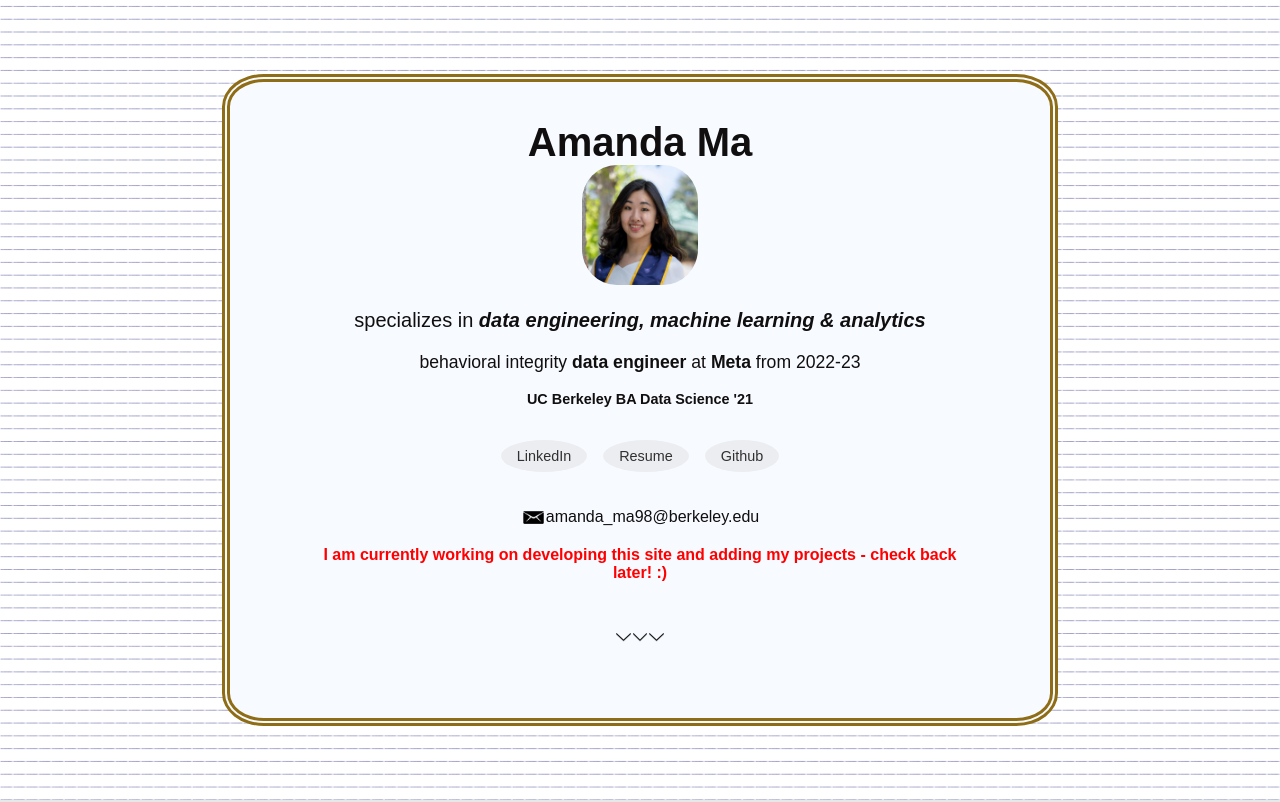
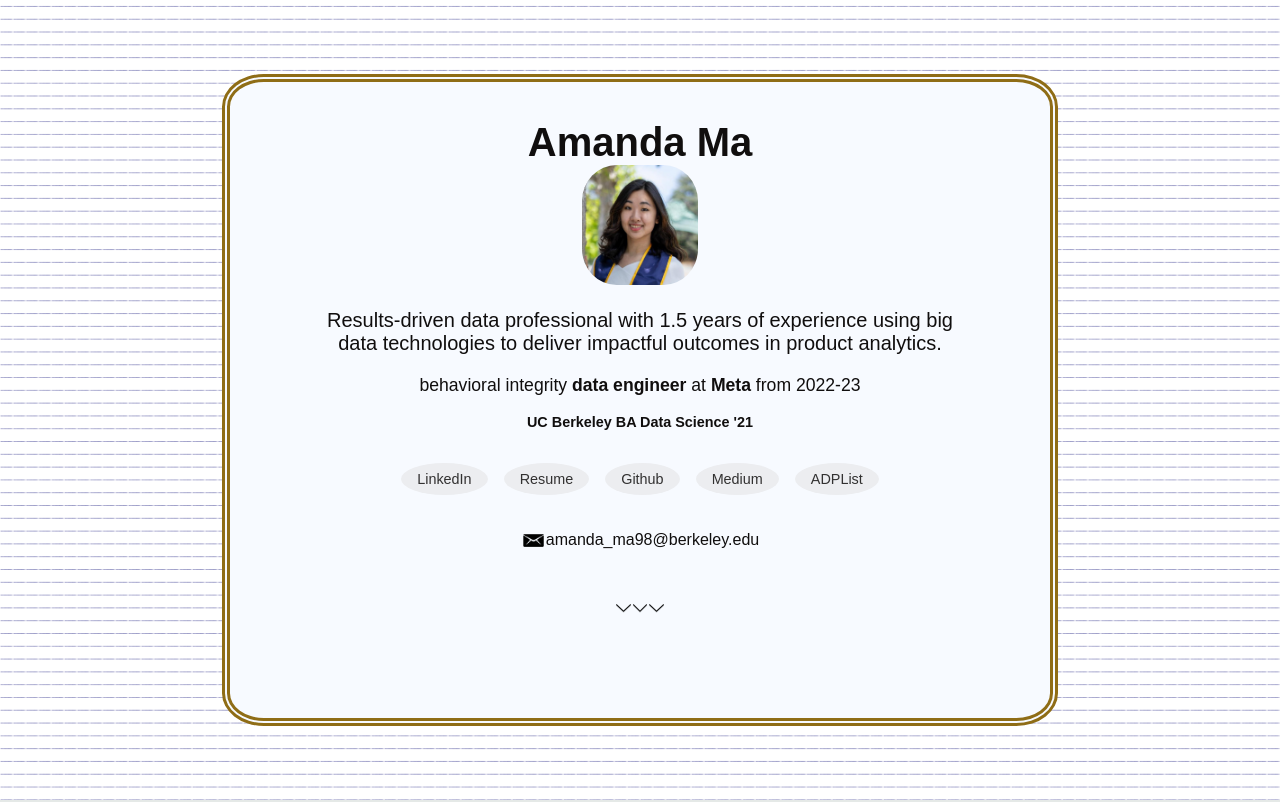
Before and after one commit to mandiema/mandiema.github.io, a React (Create React App) app: page / in a window 1280 px wide. Shown: the top 802 px of the page. Built offline with nearby package versions, Linux system fonts and the light colour scheme.

Commit message:
modify intro

```diff
--- a/src/components/Intro/Intro.css
+++ b/src/components/Intro/Intro.css
@@ -73,10 +73,6 @@
     margin: 1vh;
 }
 
-#note {
-    color:red;
-  }
-
 #scroll-arrow {
     margin: 5vh;
 }
--- a/src/components/Intro/Intro.js
+++ b/src/components/Intro/Intro.js
@@ -10,7 +10,7 @@ export default function Intro() {
             <h1 id="name">Amanda Ma</h1>
             <img src={headshot} id="headshot" alt="logo" />
             <p id="specialty">
-                specializes in <b><i>data engineering, machine learning & analytics</i></b>
+            Results‐driven data professional with 1.5 years of experience using big data technologies to deliver impactful outcomes in product analytics.
             </p>
             <p id="job-title">
                 behavioral integrity <b>data engineer</b> at <b>Meta</b> from 2022-23
@@ -20,17 +20,15 @@ export default function Intro() {
             </p>
             <div id="links">
                 <a href="https://www.linkedin.com/in/mandiema/" target="_blank">LinkedIn</a>
-                <a href="https://drive.google.com/file/d/1gtgCCvZ4kcMqpC9WkhPSJfCdjpXFeyHu/view?usp=sharing" target="_blank">Resume</a>
+                <a href="https://drive.google.com/file/d/1jEhFrLgoQ2Lx88murPSkJoNqpKTT5_fp/view?usp=sharing" target="_blank">Resume</a>
                 <a href="https://github.com/mandiema" target="_blank">Github</a>
+                <a href="https://medium.com/@amanda_ma98" target="_blank">Medium</a>
+                <a href="https://adplist.org/members/amanda-ma" target="_blank">ADPList</a>
             </div>
             <div id="email">
                 <img src={email} width="4%"/>
                 amanda_ma98@berkeley.edu
             </div>
-            <p id="note">
-                <b>I am currently working on developing this site and adding
-                my projects - check back later! :)</b>
-            </p>
             <div id="scroll-arrow">
                 <img src={arrow} width="3%"></img>
                 <img src={arrow} width="3%"></img>
```
